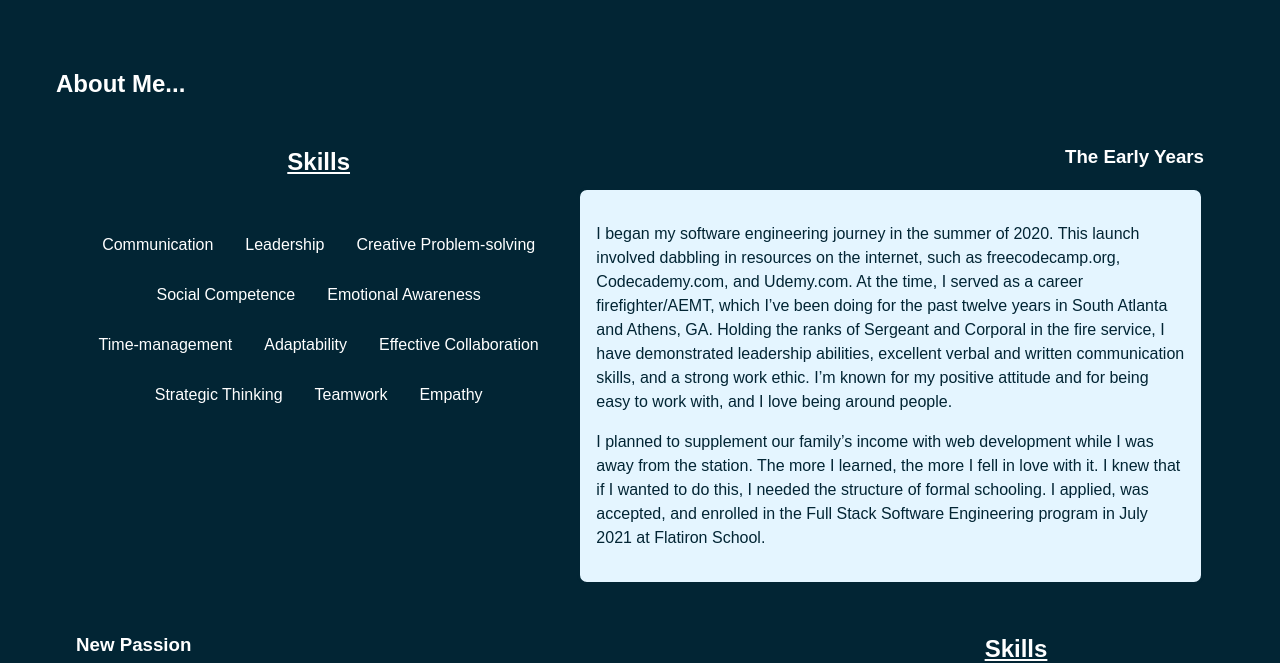
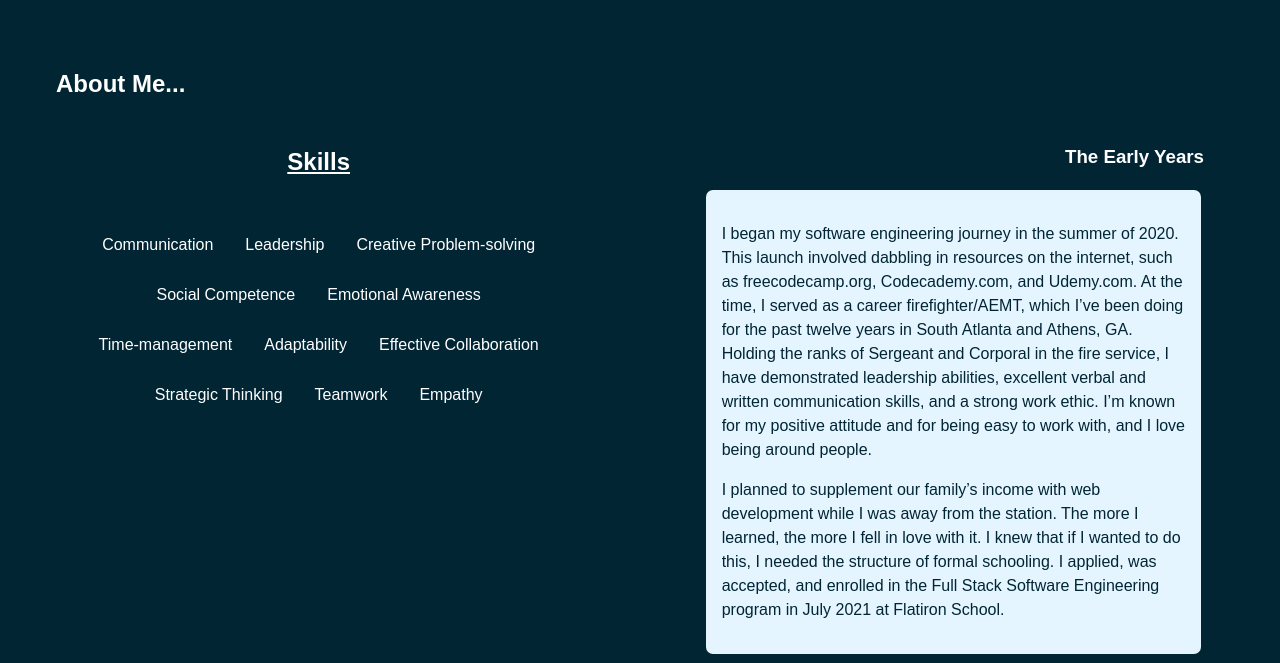
Before and after one commit to tmills5/portfolio_app, a React (Create React App) app: page /home in a window 1280 px wide. Shown: the part 820-1483 px from the top of the page. Built offline with nearby package versions, Linux system fonts and the light colour scheme; a web font is replaced by a local one.

Commit message:
fixed grid overflow

```diff
--- a/src/App.css
+++ b/src/App.css
@@ -265,10 +265,12 @@ article {
   justify-content: flex-start;
   gap: 1rem;
   font-size: 1rem;
+  color: var(--primary);
 }
 
 .project-links {
-  color: var(--primary);
+  color: var(--black);
+  text-decoration: underline;
 }
 
 #projects img {
@@ -320,7 +322,7 @@ article {
     margin: 5px;
   }
   .project-text, .about-text {
-    grid-column: 5/11;
+    grid-column: 6/11;
     grid-row: 1/2;
     order: 2;
     text-align: right;
@@ -329,12 +331,11 @@ article {
   #projects ul {
     justify-content: flex-end;
     margin: 5px;
-    color: var(--accent3)
   }
 
   #projects .reverse .project-text,
   #about .reverse .project-text {
-    grid-column: 1/7;
+    grid-column: 1/6;
     order: 2;
     text-align: left;
   }
```
